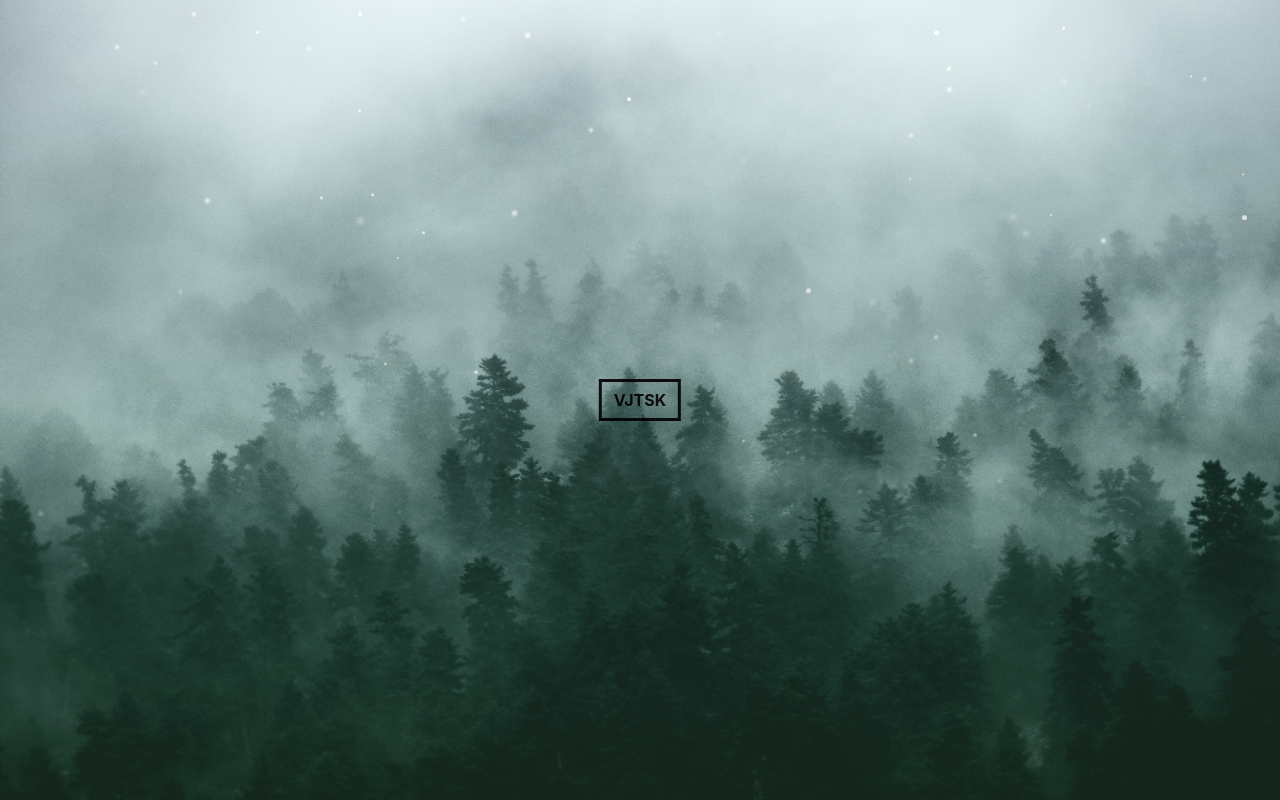
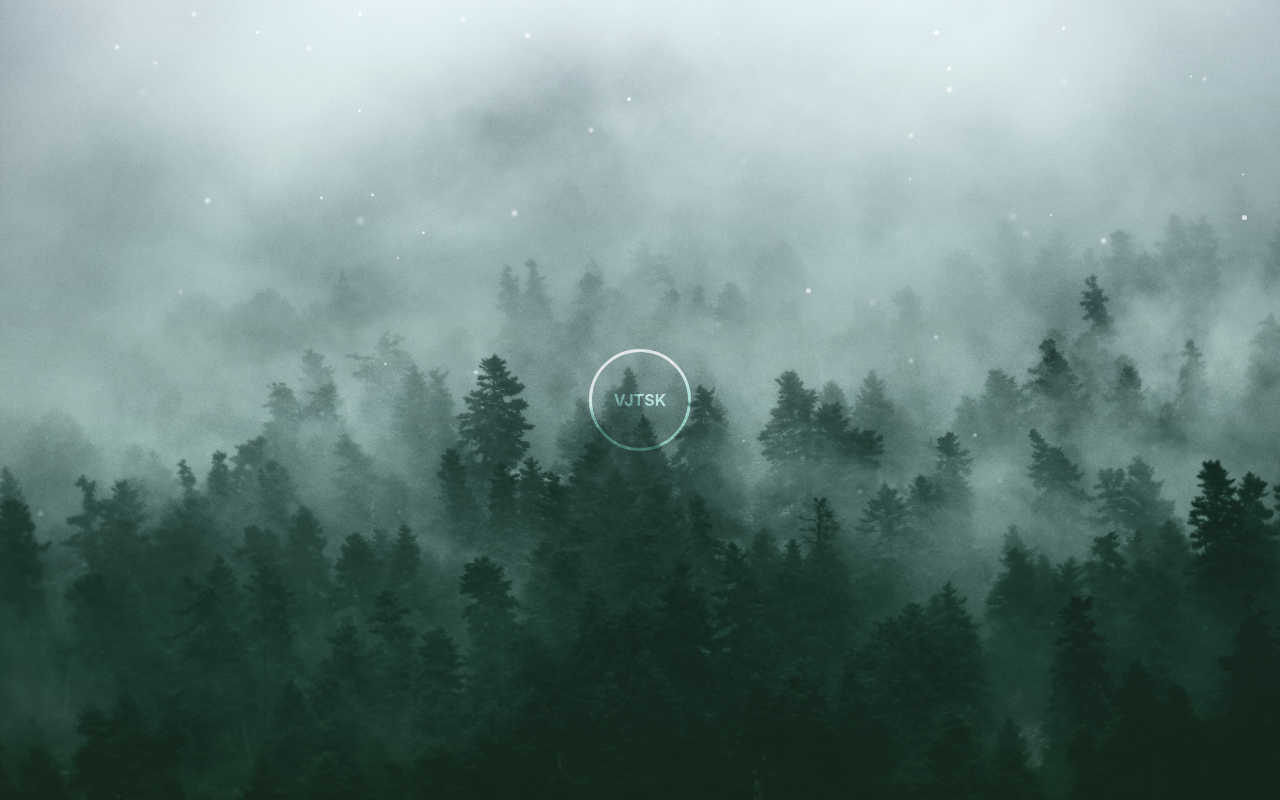
Before and after one commit to vbulant/vjt.sk, a website: page index.html in a window 1280 px wide. Drawn offline with Linux system fonts and the light colour scheme.

Commit message:
polish title

```diff
--- a/index.html
+++ b/index.html
@@ -41,16 +41,22 @@
 		position: absolute;
 		left: 50%;
 		top: 50%;
+		z-index: 1;
 		transform: translate(-50%, -50%);
-		z-index: 1;
+		display: flex;
+		justify-content: center;
+		align-items: center;
 		margin: 0;
 		font-size: 1rem;
-		border: 3px solid;
-		padding: .5rem .75rem;
-		color: black;
-		opacity: .9;
+		border: .1875rem solid;
+		border-radius: 50%;
+		width: 6rem;
+		height: 6rem;
+		color: white;
+		opacity: .75;
 		filter: blur(.5rem);
 		transition: 2s filter cubic-bezier(0.215, 0.61, 0.355, 1);
+		mix-blend-mode: overlay;
 	}
 
 	.snowflake {
```
